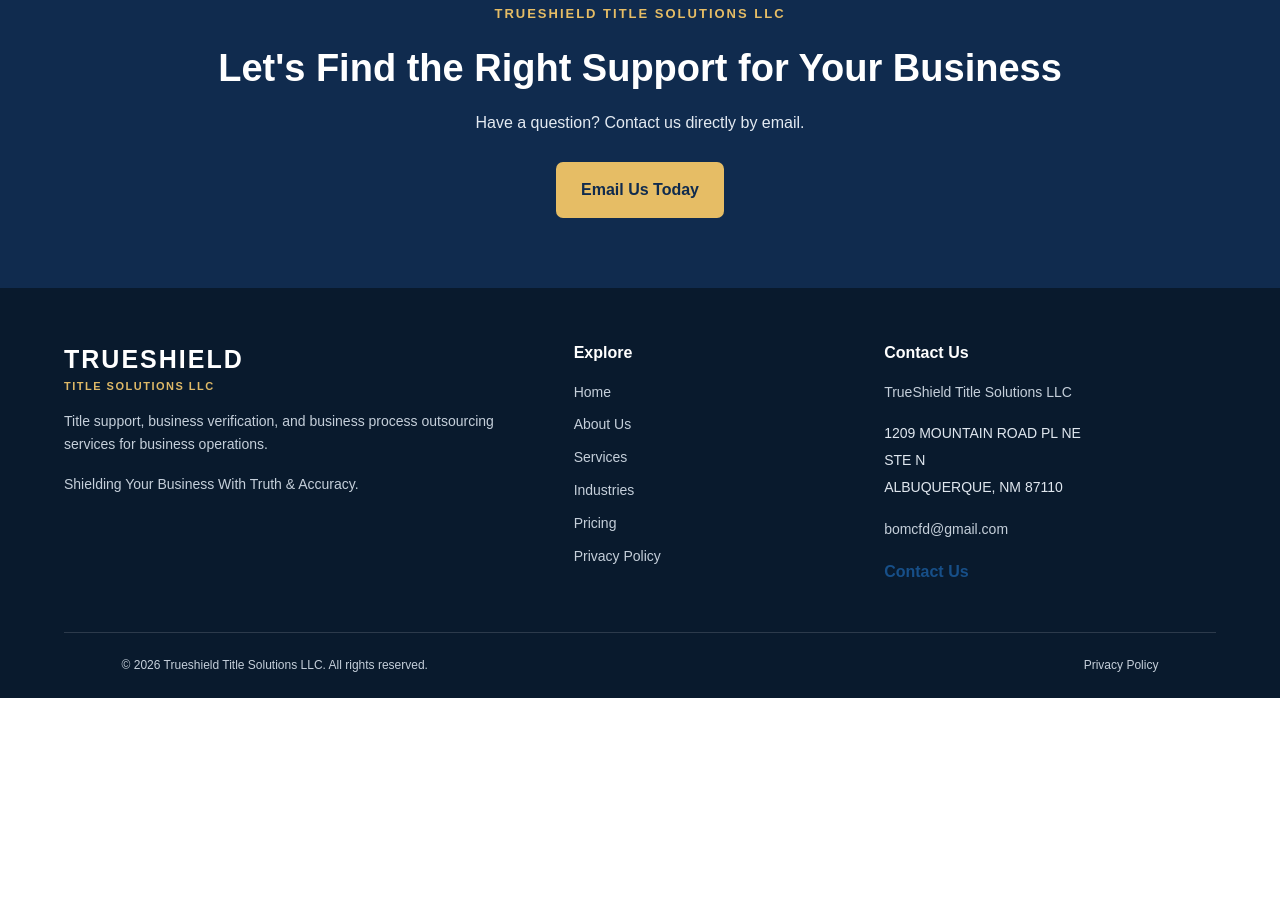
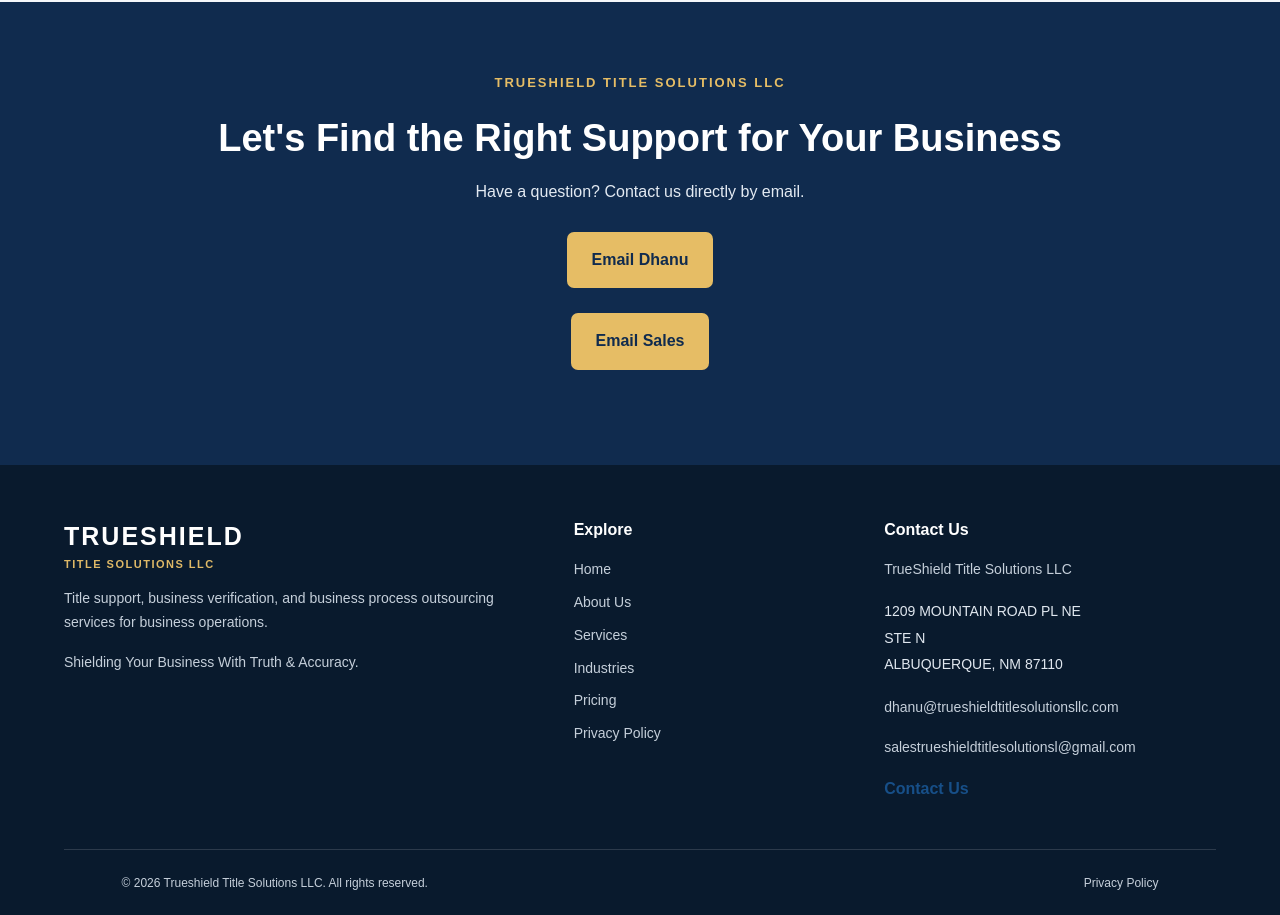
Before and after one commit to sinchanapy/trueshield-website, a plain HTML site: page contact.html in a window 1280 px wide. Shown: the part 2287-3202 px from the top of the page. Before the commit the page ends 2985 px from the top, so only its background shows below. Drawn offline with Linux system fonts and the light colour scheme.

Commit message:
Update contact.html

```diff
--- a/contact.html
+++ b/contact.html
@@ -5,7 +5,6 @@
     <meta name="viewport" content="width=device-width, initial-scale=1.0">
 
     <title>Contact Us | Trueshield Title SOLUTIONS LLC</title>
-
     <meta name="description" content="Contact Trueshield Title SOLUTIONS LLC for title abstract, insurance support, business verification, and BPO services.">
 
     <meta name="theme-color" content="#0b1d33">
@@ -125,9 +124,17 @@
                         Send us your questions or service requirements.
                     </p>
 
-                    <a href="mailto:bomcfd@gmail.com">
-                        bomcfd@gmail.com
-                    </a>
+                    <p>
+                        <a href="mailto:dhanu@trueshieldtitlesolutionsllc.com">
+                            dhanu@trueshieldtitlesolutionsllc.com
+                        </a>
+                    </p>
+
+                    <p>
+                        <a href="mailto:salestrueshieldtitlesolutionsl@gmail.com">
+                            salestrueshieldtitlesolutionsl@gmail.com
+                        </a>
+                    </p>
 
                 </article>
 
@@ -499,12 +506,23 @@
                 Have a question? Contact us directly by email.
             </p>
 
-            <a
-                href="mailto:bomcfd@gmail.com"
-                class="button button-light"
-            >
-                Email Us Today
-            </a>
+            <p>
+                <a
+                    href="mailto:dhanu@trueshieldtitlesolutionsllc.com"
+                    class="button button-light"
+                >
+                    Email Dhanu
+                </a>
+            </p>
+
+            <p>
+                <a
+                    href="mailto:salestrueshieldtitlesolutionsl@gmail.com"
+                    class="button button-light"
+                >
+                    Email Sales
+                </a>
+            </p>
 
         </div>
 
@@ -593,17 +611,23 @@
                 </p>
 
                 <address class="us-office-address">
-
                     1209 MOUNTAIN ROAD PL NE<br>
                     STE N<br>
                     ALBUQUERQUE, NM 87110
-
                 </address>
 
                 <p>
 
-                    <a href="mailto:bomcfd@gmail.com">
-                        bomcfd@gmail.com
+                    <a href="mailto:dhanu@trueshieldtitlesolutionsllc.com">
+                        dhanu@trueshieldtitlesolutionsllc.com
+                    </a>
+
+                </p>
+
+                <p>
+
+                    <a href="mailto:salestrueshieldtitlesolutionsl@gmail.com">
+                        salestrueshieldtitlesolutionsl@gmail.com
                     </a>
 
                 </p>
@@ -664,5 +688,6 @@
 
 </script>
 
+
 </body>
 </html>
```
